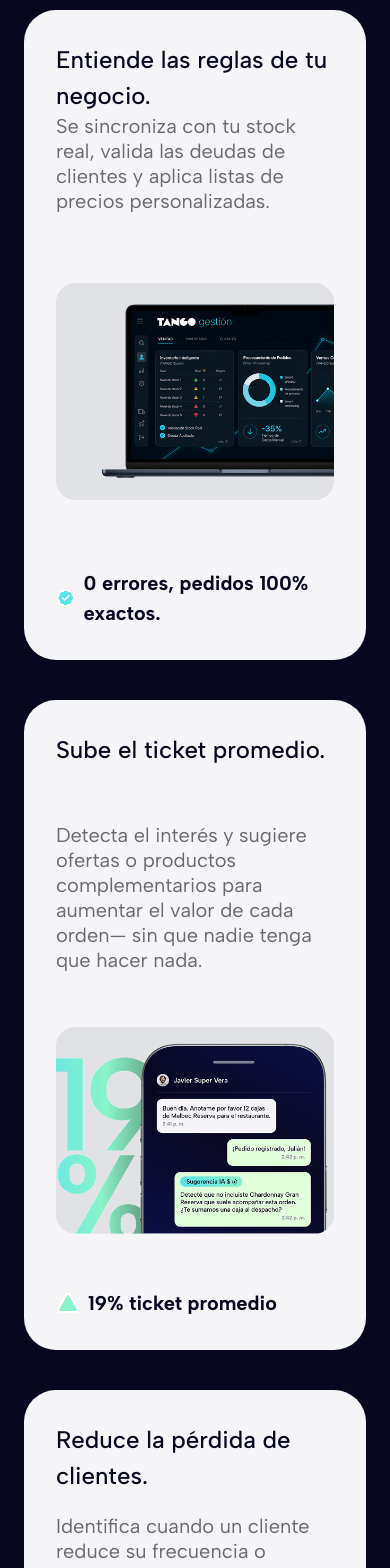
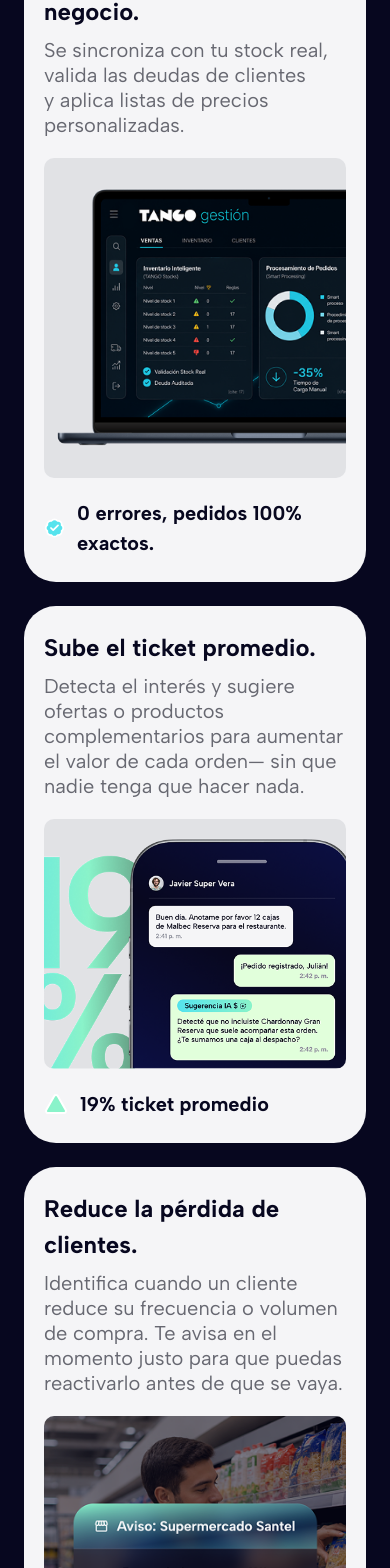
Before and after one commit to Slisandro/hawel, a Next.js app: page / in a window 390 px wide. Shown: the part 5569-7137 px from the top of the page. Built offline with nearby package versions, Linux system fonts and the light colour scheme.

Commit message:
Ajustes responsive sección 3 mobile

```diff
--- a/app/page.tsx
+++ b/app/page.tsx
@@ -12,14 +12,14 @@ import React from "react";
 
 export default function Page() {
   return (
-    <main className="min-h-screen flex md:pt-6 flex-col gap-2 h-auto relative bg-[#07071F] overflow-x-hidden">
+    <main className="min-h-screen flex md:pt-6 flex-col md:gap-2 h-auto relative bg-[#07071F] overflow-x-hidden">
       <NavbarWeb />
       <FirstSectionWeb />
 
       <SecondSectionWeb />
 
-      <section className="min-h-[100vh] h-auto flex items-center flex-col justify-start mt-[100px] px-[24px] gap-10">
-        <div className="flex flex-col items-center justify-center gap-4 z-10">
+      <section className="min-h-[100vh] h-auto flex items-center flex-col justify-start mt-0 md:mt-[100px] px-[24px] gap-[40px] md:gap-10">
+        <div className="flex flex-col items-center justify-center gap-[16px] md:gap-4 z-10 mb-[40px] md:mb-0">
           <h2 className="text-[#F5F5F7] text-[32px] text-start md:text-[48px] font-semibold md:text-center">
             <span
               style={{
@@ -33,8 +33,8 @@ export default function Page() {
               Hawel
             </span>
             {" "} no solo gestiona pedidos, es un
-            <br />
-            cerebro comercial para tu negocio.
+            <br className="hidden md:block" />
+            {" "}cerebro comercial para tu negocio.
           </h2>
           <p className="text-[#92949F] text-[20px] md:text-[24px] font-medium text-start md:text-center">
             Detecta oportunidades invisibles para el ojo humano. Es proactivo.
@@ -43,10 +43,10 @@ export default function Page() {
           </p>
         </div>
 
-        <div className="w-full h-full grid grid-cols-1 md:grid-cols-2 md:px-48 gap-10">
-          <div className="w-full h-full p-[32px] !h-[650px] flex-col flex items-center justify-between bg-[#F5F5F7] rounded-[32px]">
-            <div className="w-full flex flex-col">
-              <p className="text-[#07071F] text-[24px] font-medium w-full">Entiende las reglas de tu negocio.</p>
+        <div className="w-full h-full grid grid-cols-1 md:grid-cols-2 md:px-48 gap-[24px] md:gap-10">
+          <div className="w-full h-full py-[24px] px-[20px] md:px-[32px] md:py-[32px] md:!h-[650px] flex-col flex items-center justify-between bg-[#F5F5F7] rounded-[32px] gap-[20px]">
+            <div className="w-full flex flex-col gap-[8px]">
+              <p className="text-[#07071F] text-[24px] font-bold w-full">Entiende las reglas de tu negocio.</p>
               <span className="text-[#676871] leading-[1.25] text-[20px] font-regular">Se sincroniza con tu stock real, valida las deudas de clientes y aplica listas de precios personalizadas.</span>
             </div>
 
@@ -56,18 +56,20 @@ export default function Page() {
                 alt="Second section image"
                 height={400}
                 width={400}
-                className="object-contain w-full h-full"
+                className="object-cover rounded-lg w-[320px] h-[320px] md:w-full md:h-full"
               />
             </div>
 
-            <span className="text-[20px] font-bold flex items-center w-full gap-2 text-[#07071F]">
+            <span className="text-[20px] font-bold flex items-center w-full gap-[12px] md:gap-2 text-[#07071F]">
               <BadgeCheck className="fill-[#55E3ED] text-white" />
               0 errores, pedidos 100% exactos.
             </span>
           </div>
-          <div className="w-full h-full p-[32px] !h-[650px] flex-col flex items-center justify-between bg-[#F5F5F7] rounded-[32px]">
-            <p className="text-[#07071F] text-[24px] font-medium w-full">Sube el ticket promedio.</p>
-            <span className="text-[#676871] leading-[1.25] text-[20px] font-regular">Detecta el interés y sugiere ofertas o productos complementarios para aumentar el valor de cada orden—	sin que nadie tenga que hacer nada.</span>
+          <div className="w-full h-full py-[24px] px-[20px] md:px-[32px] md:py-[32px] md:!h-[650px] flex-col flex items-center justify-between bg-[#F5F5F7] rounded-[32px] gap-[20px]">
+            <div className="w-full flex flex-col gap-[8px]">
+              <p className="text-[#07071F] text-[24px] font-bold w-full">Sube el ticket promedio.</p>
+              <span className="text-[#676871] leading-[1.25] text-[20px] font-regular">Detecta el interés y sugiere ofertas o productos complementarios para aumentar el valor de cada orden—	sin que nadie tenga que hacer nada.</span>
+            </div>
 
             <div className="w-full rounded-lg">
               <Image
@@ -75,56 +77,60 @@ export default function Page() {
                 alt="Second section image"
                 height={400}
                 width={400}
-                className="object-contain w-full h-full"
+                className="object-cover rounded-lg w-[320px] h-[250px] md:w-full md:h-full"
               />
             </div>
 
-            <span className="text-[20px] font-bold flex items-center w-full gap-2 text-[#07071F]">
+            <span className="text-[20px] font-bold flex items-center w-full gap-[12px] md:gap-2 text-[#07071F]">
               <Triangle className="fill-[#8AF3CA] text-white" />
               19% ticket promedio
             </span>
           </div>
-          <div className="w-full h-full p-[32px] !h-[650px]  flex-col flex items-center justify-between bg-[#F5F5F7] rounded-[32px]">
-            <p className="text-[#07071F] text-[24px] font-medium w-full">Reduce la pérdida de clientes.</p>
-            <span className="text-[#676871] leading-[1.25] text-[20px] font-regular mt-[4px]">Identifica cuando un cliente reduce su frecuencia o volumen de compra. Te avisa en el momento justo para que puedas reactivarlo antes de que se vaya.</span>
+          <div className="w-full h-full py-[24px] px-[20px] md:px-[32px] md:py-[32px] md:!h-[650px] flex-col flex items-center justify-between bg-[#F5F5F7] rounded-[32px] gap-[20px]">
+            <div className="w-full flex flex-col gap-[8px]">
+              <p className="text-[#07071F] text-[24px] font-bold w-full">Reduce la pérdida de clientes.</p>
+              <span className="text-[#676871] leading-[1.25] text-[20px] font-regular">Identifica cuando un cliente reduce su frecuencia o volumen de compra. Te avisa en el momento justo para que puedas reactivarlo antes de que se vaya.</span>
+            </div>
 
-            <div className="w-full rounded-lg mt-[20px]">
+            <div className="w-full rounded-lg">
               <Image
                 src="/web/steps/popup-mockup.png"
                 alt="Second section image"
                 height={400}
                 width={400}
-                className="object-contain w-full h-full"
+                className="object-cover rounded-lg w-[320px] h-[350px] md:w-full md:h-full"
               />
             </div>
 
-            <span className="text-[20px] font-bold flex items-center w-full gap-2 text-[#07071F] mt-[20px]">
+            <span className="text-[20px] font-bold flex items-center w-full gap-[12px] md:gap-2 text-[#07071F]">
               <Triangle className="rotate-180 fill-[#FD7366] text-white" />
               0 errores, pedidos 100% exactos.
             </span>
           </div>
-          <div className="w-full h-full p-[32px] !h-[650px]  flex-col flex items-center justify-between bg-[#F5F5F7] rounded-[32px]">
-            <p className="text-[#07071F] text-[24px] font-medium w-full">Vende activo las 24 horas</p>
-            <span className="text-[#676871] leading-[1.25] text-[20px] font-regular mt-[4px]">Recibe, procesa y confirma pedidos incluso fuera del horario comercial, fines de semana o feriados.</span>
+          <div className="w-full h-full py-[24px] px-[20px] md:px-[32px] md:py-[32px] md:!h-[650px] flex-col flex items-center justify-between bg-[#F5F5F7] rounded-[32px] gap-[20px]">
+            <div className="w-full flex flex-col gap-[8px]">
+              <p className="text-[#07071F] text-[24px] font-bold w-full">Vende activo las 24 horas</p>
+              <span className="text-[#676871] leading-[1.25] text-[20px] font-normal">Recibe, procesa y confirma pedidos incluso fuera del horario comercial, fines de semana o feriados.</span>
+            </div>
 
-            <div className="w-full rounded-lg mt-[20px]">
+            <div className="w-full rounded-lg">
               <Image
                 src="/web/steps/notifications-mockup.png"
                 alt="Second section image"
                 height={400}
                 width={400}
-                className="object-contain w-full h-full"
+                className="object-cover rounded-lg w-[320px] h-[320px] md:w-full md:h-full"
               />
             </div>
 
-            <span className="text-[20px] font-bold flex items-center w-full gap-2 text-[#07071F] mt-[20px]">
+            <span className="text-[20px] font-bold flex items-center w-full gap-[12px] md:gap-2 text-[#07071F]">
               <Clock className="fill-[#55E3ED] text-white" />
               0 errores, pedidos 100% exactos.
             </span>
           </div>
         </div>
 
-        <Button className="p-[32px] bg-white text-[#07071F] rounded-full font-bold text-[20px]">
+        <Button className="px-[32px] py-[32px] bg-white text-[#07071F] rounded-full font-bold text-[20px]">
           Comenzar
         </Button>
       </section>
```
